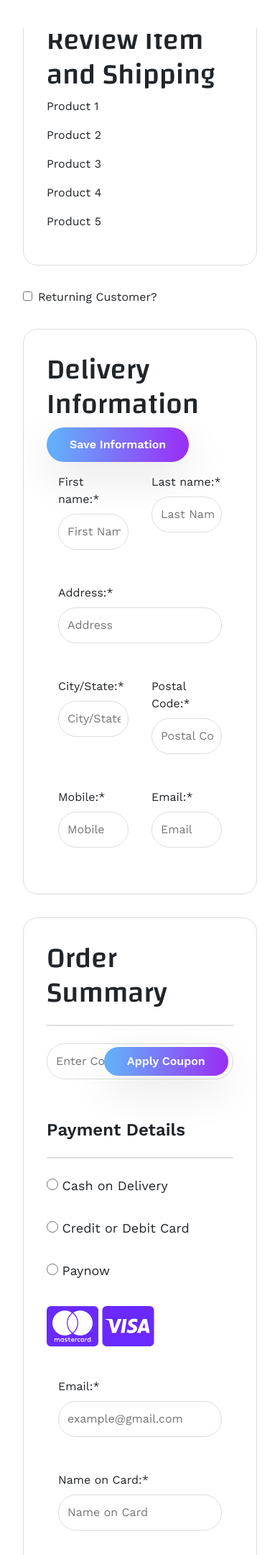
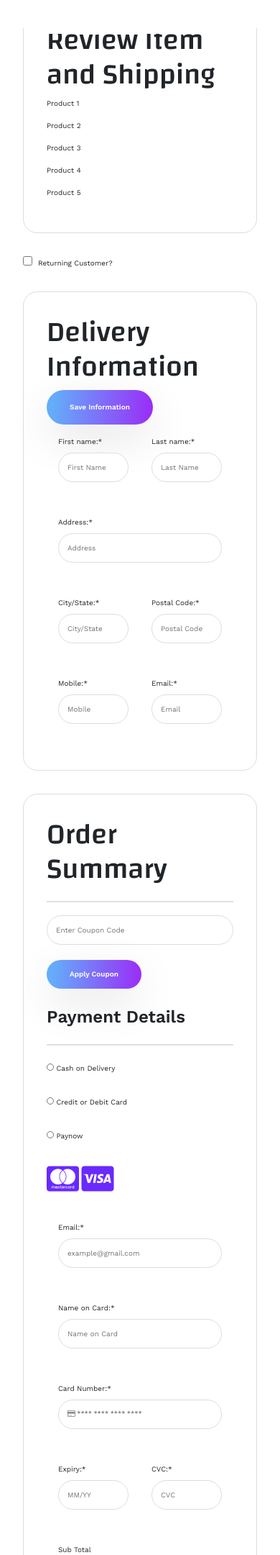
Before and after one commit to y1xing/IN1005-Group-3-Assignment, a PHP site: page /cart.php in a window 390 px wide. Shown: the part 92-2253 px from the top of the page at 72% size. Run offline with PHP 8.4, Linux system fonts and the light colour scheme; some libraries are stand-ins or nearby versions.

Commit message:
updated cart.php

```diff
--- a/css/cart.css
+++ b/css/cart.css
@@ -447,6 +447,35 @@ body {
 @media screen and (max-width: 991px) {
     .shopping-cart-container {
         flex-direction: column;
+        font-size: 10px;
+    }
+
+    .button span {
+        font-size: 10px;
+    }
+
+    .button-coupon span {
+        font-size: 10px;
+    }
+
+    .align-button button {
+        margin: 0 auto;
+    }
+
+    .container-form label {
+        font-size: 10px;
+    }
+
+    .container-form-half label {
+        font-size: 10px;
+    }
+
+    .payment-check label {
+        font-size: 10px;
+    }
+
+    .shopping-cart-container-right {
+        font-size: 10px;
     }
 }
 
```
